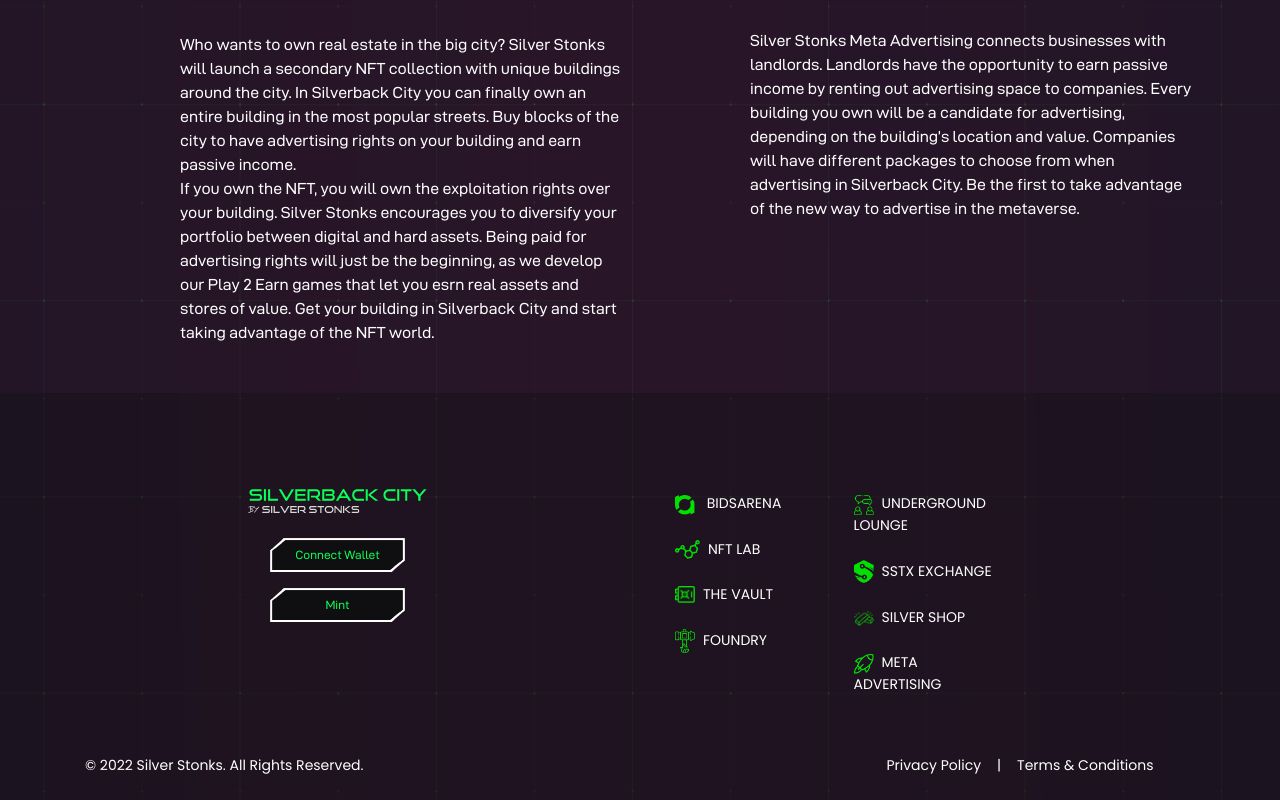
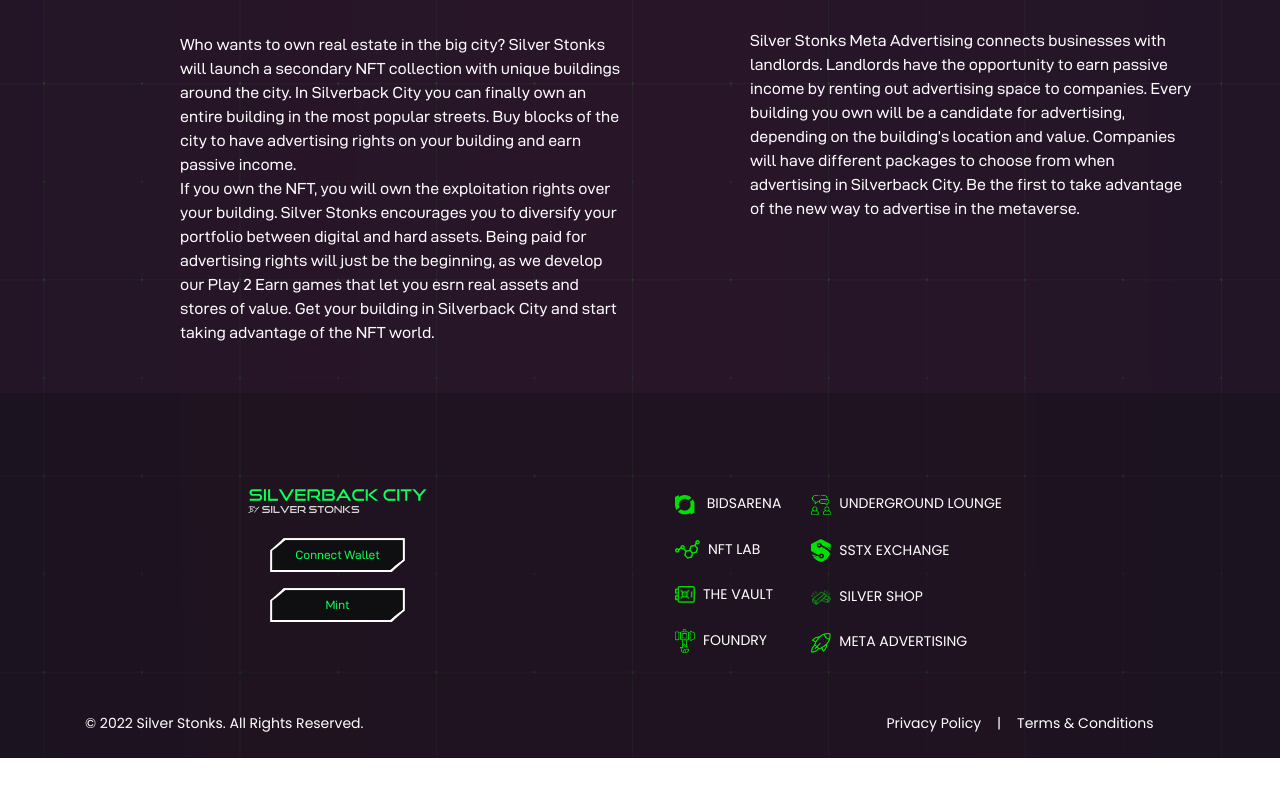
Before and after one commit to Silverstonks/SilverbackCity, a React (Create React App) app: page / in a window 1280 px wide. Shown: the part 8543-9343 px from the top of the page. After the commit the page ends 9301 px from the top, so only its background shows below. Built offline with nearby package versions, Linux system fonts and the light colour scheme; what web3 would draw is missing.

Commit message:
fix one line in footer

```diff
--- a/src/static/scss/component/_footer.scss
+++ b/src/static/scss/component/_footer.scss
@@ -96,5 +96,8 @@ footer {
 
   ul {
     list-style-type: none;
+    li {
+      white-space: nowrap;
+    }
   }
 }
```
